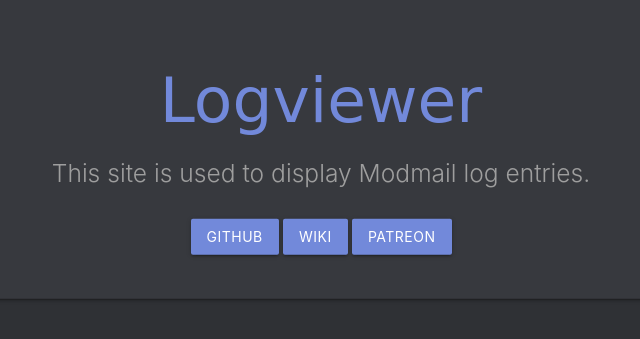
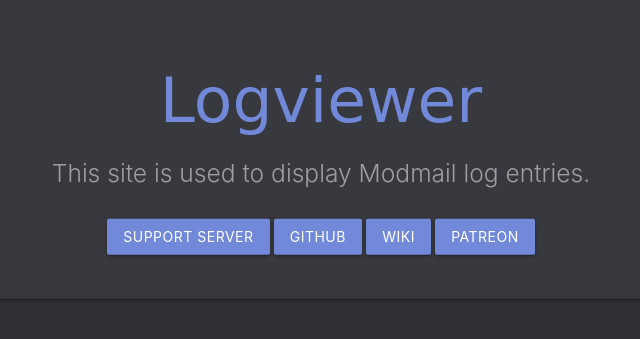
Before and after one commit to modmail-dev/logviewer, a Python web app: template templates/index.html in a window 1280 px wide. Shown: the part 247-586 px from the top of the page, without its empty margins (319-959 px from the left). Run offline with Jinja, Linux system fonts and the light colour scheme; the template is opened without the code that fills it, so the values that code supplies are empty; some libraries are stand-ins or nearby versions; some web fonts are replaced.

Commit message:
Update index.html

```diff
--- a/templates/index.html
+++ b/templates/index.html
@@ -9,6 +9,7 @@
         <h5 class="header col s12 light grey-text">This site is used to display Modmail log entries.</h5>
         <br>
         <div class="row center">
+            <a href="https://discord.gg/UANjXCC" class="btn waves-effect my-button">Support server</a>
             <a href="https://github.com/kyb3r/modmail" class="btn waves-effect my-button">Github</a>
             <a href="https://github.com/kyb3r/modmail/wiki" class="btn waves-effect my-button">Wiki</a>
             <a href="https://patreon.com/kyber" class="btn waves-effect my-button">Patreon</a>
```
